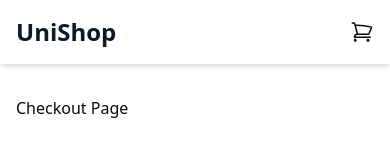
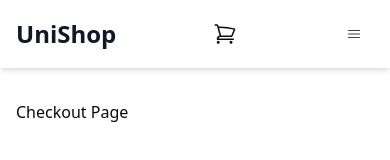
Before and after one commit to Neath3333/Ecommerce-Clone-Project, a Next.js app: page /checkout in a window 390 px wide. Shown: the top 160 px of the page. Built offline with nearby package versions, Linux system fonts and the light colour scheme.

Commit message:
fix(navbar): add onClick handler to mobile menu toggle button

```diff
--- a/src/components/navbar.tsx
+++ b/src/components/navbar.tsx
@@ -5,6 +5,7 @@ import { usePathname } from "next/navigation";
 import { ShoppingCartIcon, Bars3Icon, XMarkIcon } from "@heroicons/react/24/outline";
 import { useCartStore } from "../../store/cart-store";
 import { useEffect, useState } from "react";
+import { Button } from "./ui/button";
 
 export const Navbar = () => {
 
@@ -84,6 +85,12 @@ export const Navbar = () => {
                             )}
                         </Link>
                     </div>
+                    <Button variant="ghost" onClick={() => setMobileOpen(!mobileOpen)}>
+                        {mobileOpen ? (
+                            <XMarkIcon
+                                className="w-6 h-6 text-gray-700"/>) : (
+                            <Bars3Icon className="w-6 h-6 text-gray-700"/>)}
+                    </Button>
 
                     {/* Mobile menu button - placeholder for future implementation */}
                     {/* <div className="md:hidden">
```
